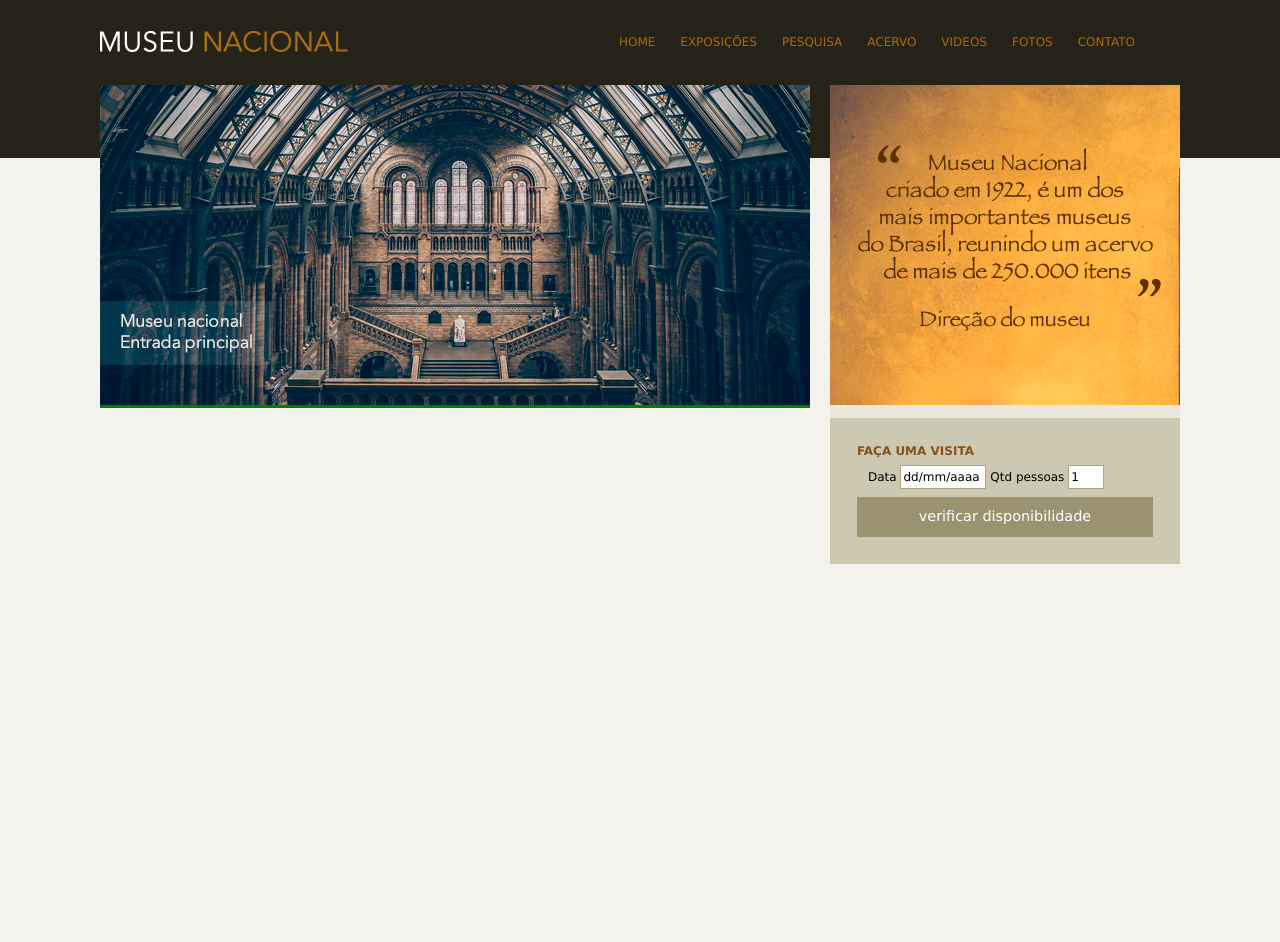
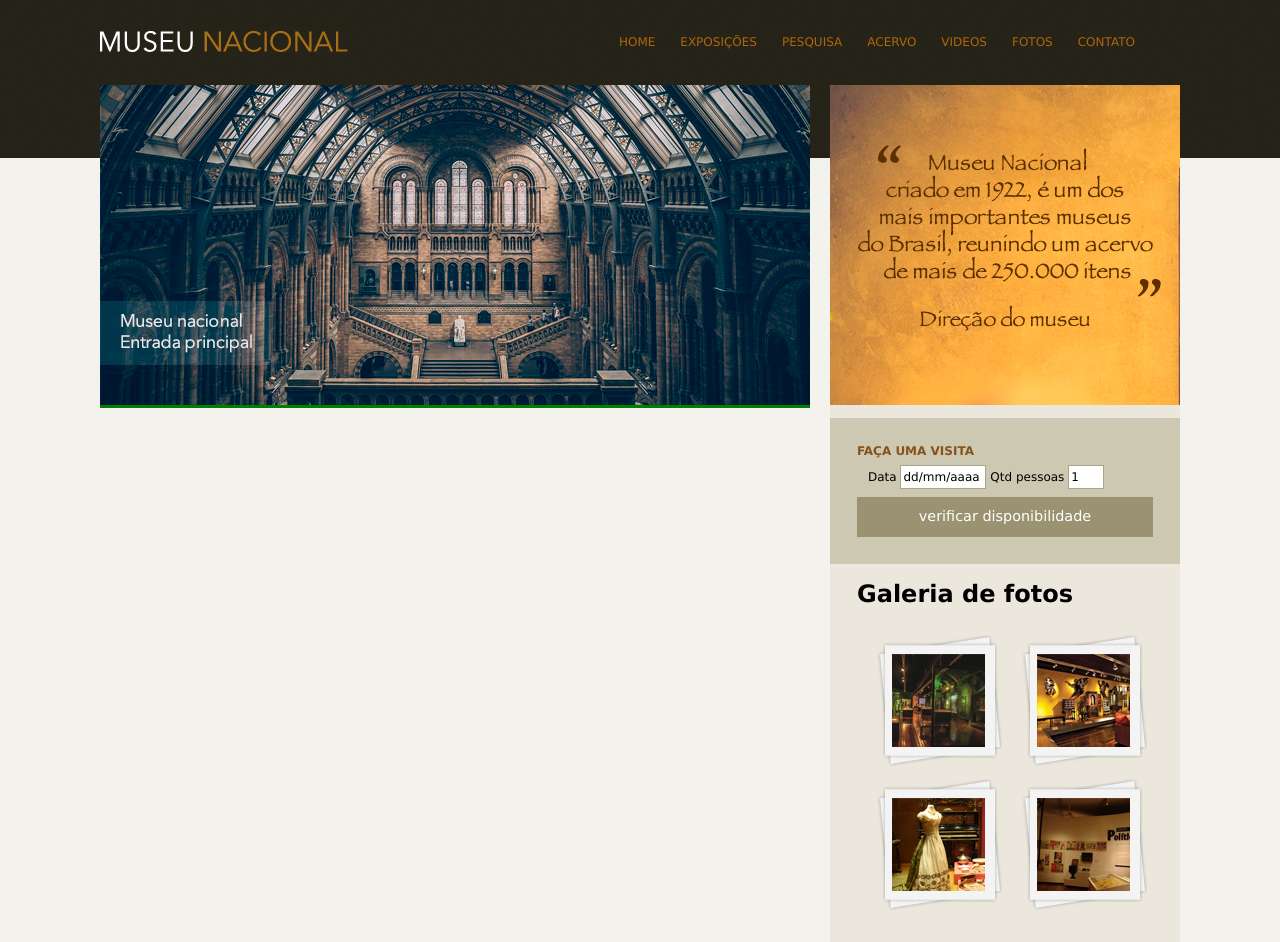
Before and after one commit to MatheusDevPro/projeto-museu, a plain HTML site: page index.html in a window 1280 px wide. Before the commit the page ends 800 px from the top, so only its background shows below. Drawn offline with Linux system fonts and the light colour scheme.

Commit message:
linha de codigo galeria adicionada

```diff
--- a/css/style.css
+++ b/css/style.css
@@ -69,12 +69,30 @@ aside {
     width: 350px;
     float: right;
     background: #ebe7dd;
+    padding-bottom: 30px;
 }
 
 section#visita {
     background: #cdc8b1;
     padding: 10px 27px 27px 27px;
     margin-top: 10px;
+}
+
+section#galeria {
+    padding: 0 27px 0 27px;
+}
+
+section#galeria a {
+    display: block;
+    background: url(../img/fundo-foto.png) no-repeat;
+    float: left;
+    padding: 17px 15px 18px 15px;
+    margin: 10px 0 0 20px;
+}
+
+section#galeria img {
+    margin-right: 2px ;
+    margin-top: 3px;
 }
 
 h4 {
--- a/index.html
+++ b/index.html
@@ -66,9 +66,28 @@
 					<input class="botao" type="submit" value="verificar disponibilidade">
 				</form>
 			</section>
+
+			<section id="galeria">
+                 <h1>Galeria de fotos</h1>
+
+                 <a href="">
+					<img src="img/imagem1.jpg" height="93" width="93">
+				 </a>
+
+				 <a href="">
+					<img src="img/imagem2.jpg" height="93" width="93">
+				 </a>
+
+				 <a href="">
+					<img src="img/imagem3.jpg" height="93" width="93">
+				 </a>
+
+				 <a href="">
+					<img src="img/imagem4.jpg" height="93" width="93">
+				 </a>
+
+			</section>
 		</aside>
-
-
 
 	  </div><!-- fim principal-->
 
```
